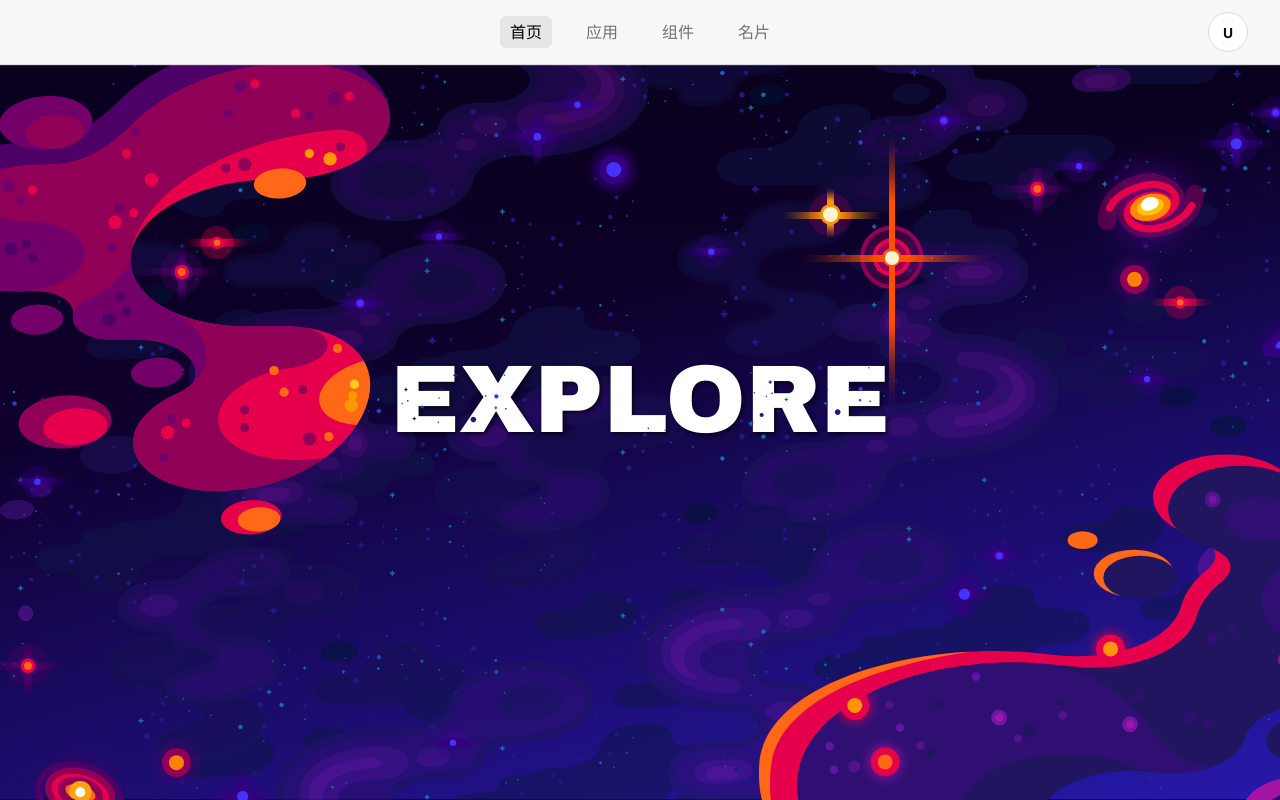
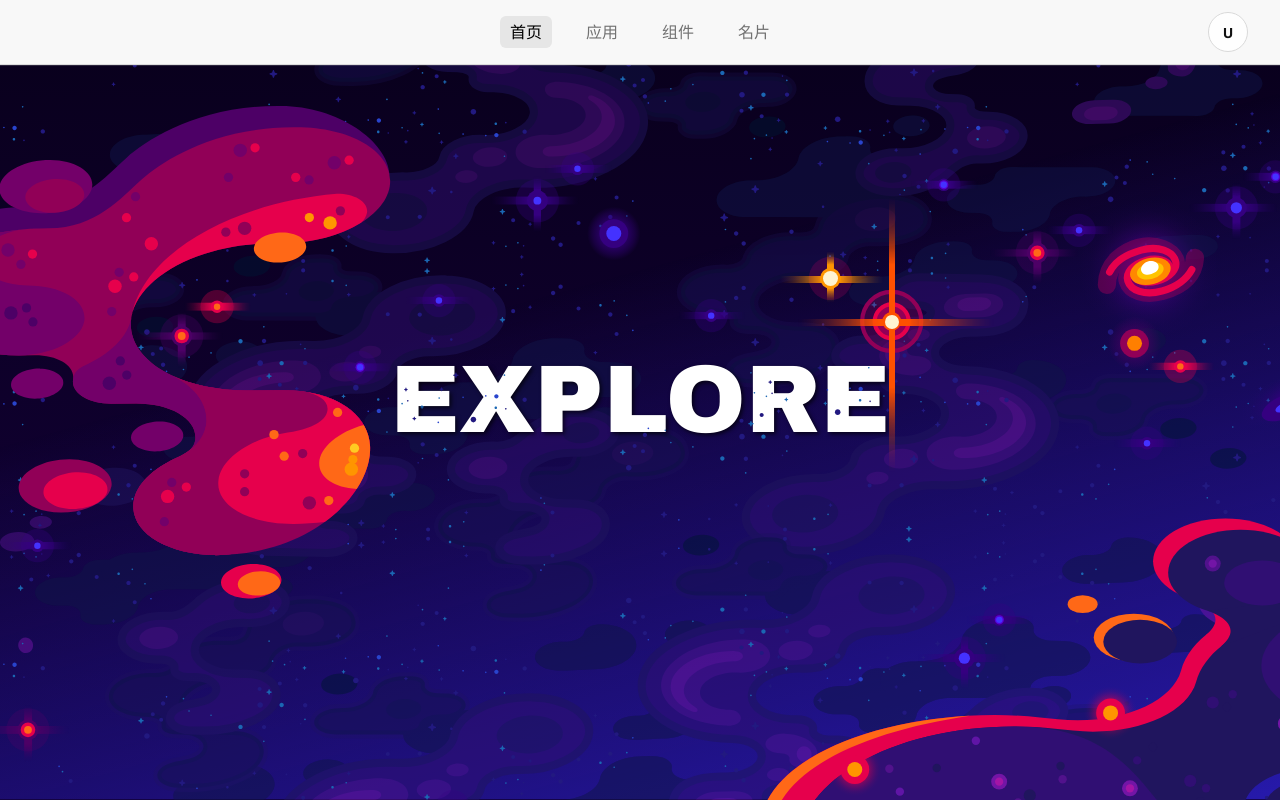
Before and after one commit to UnderHear-tools/UnderHear-Web, a Vue app in the folder UnderHear-frontend/: page / in a window 1280 px wide. Built offline with nearby package versions, Linux system fonts and the light colour scheme.

Commit message:
优化布局

```diff
--- a/UnderHear-frontend/src/module/index/views/index.vue
+++ b/UnderHear-frontend/src/module/index/views/index.vue
@@ -22,11 +22,8 @@
 
 <style scoped>
 .background-root {
-  position: absolute;
-  inset: 0;
+  height: calc(100vh - 64px);
   overflow: hidden;
-  transform: translateZ(0);
-  transform-origin: 0% 0%;
   --bg-offset: 80px;
 }
 
```
